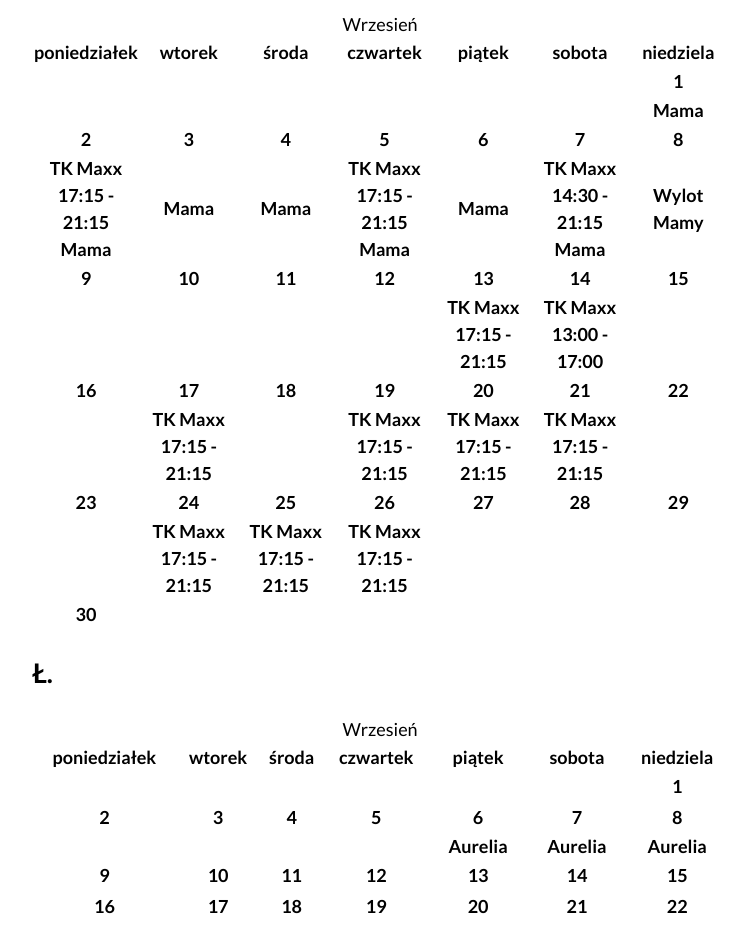
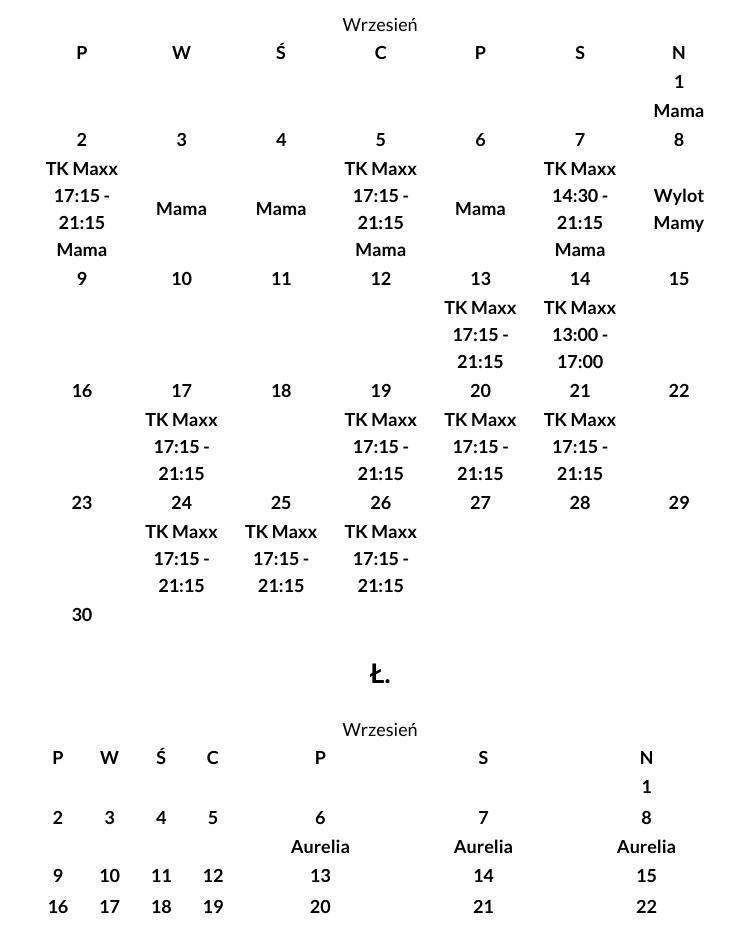
Before and after one commit to MLIBRANT/Organized, a plain HTML site: page index.html in a window 1280 px wide. Shown: the part 157-1084 px from the top of the page, without its empty margins (260-1005 px from the left). Drawn offline with nearby package versions, Linux system fonts and the light colour scheme.

Commit message:
changed week days + css

```diff
--- a/css/style.css
+++ b/css/style.css
@@ -21,3 +21,7 @@ text-align: center;
   font-size: 27px;
   font-weight: bold;
 }
+
+.header2 {
+    text-align: center;
+}
--- a/index.html
+++ b/index.html
@@ -21,17 +21,17 @@
 </head>
 <body class="body">
     <header class="header">KALENDARZ</header>
-    <h2>G.</h2>
+    <h2 class="header2">G.</h2>
     <div><table class="table">
         <caption>Wrzesień</caption>
         <tr>
-            <th>poniedziałek</th>
-            <th>wtorek</th>
-            <th>środa</th>
-            <th>czwartek</th>
-            <th>piątek</th>
-            <th>sobota</th>
-            <th>niedziela</th>
+            <th>P</th>
+            <th>W</th>
+            <th>Ś</th>
+            <th>C</th>
+            <th>P</th>
+            <th>S</th>
+            <th>N</th>
         </tr>
         <tr>
             <th></th>
@@ -144,17 +144,17 @@
 
     </table></div>
 
-    <h2>Ł.</h2>
+    <h2 class="header2">Ł.</h2>
     <div><table class="table">
         <caption>Wrzesień</caption>
         <tr>
-            <th>poniedziałek</th>
-            <th>wtorek</th>
-            <th>środa</th>
-            <th>czwartek</th>
-            <th>piątek</th>
-            <th>sobota</th>
-            <th>niedziela</th>
+            <th>P</th>
+            <th>W</th>
+            <th>Ś</th>
+            <th>C</th>
+            <th>P</th>
+            <th>S</th>
+            <th>N</th>
         </tr>
         <tr>
             <th></th>
```
